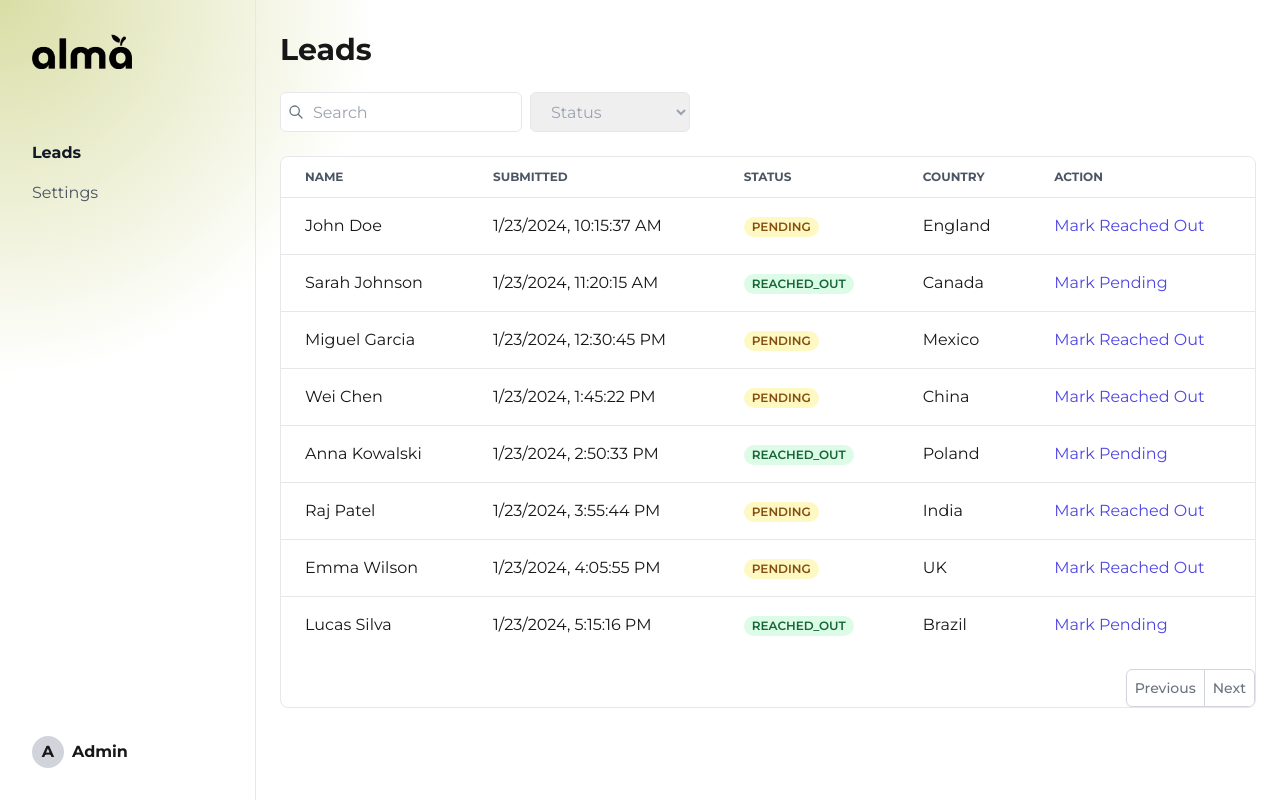
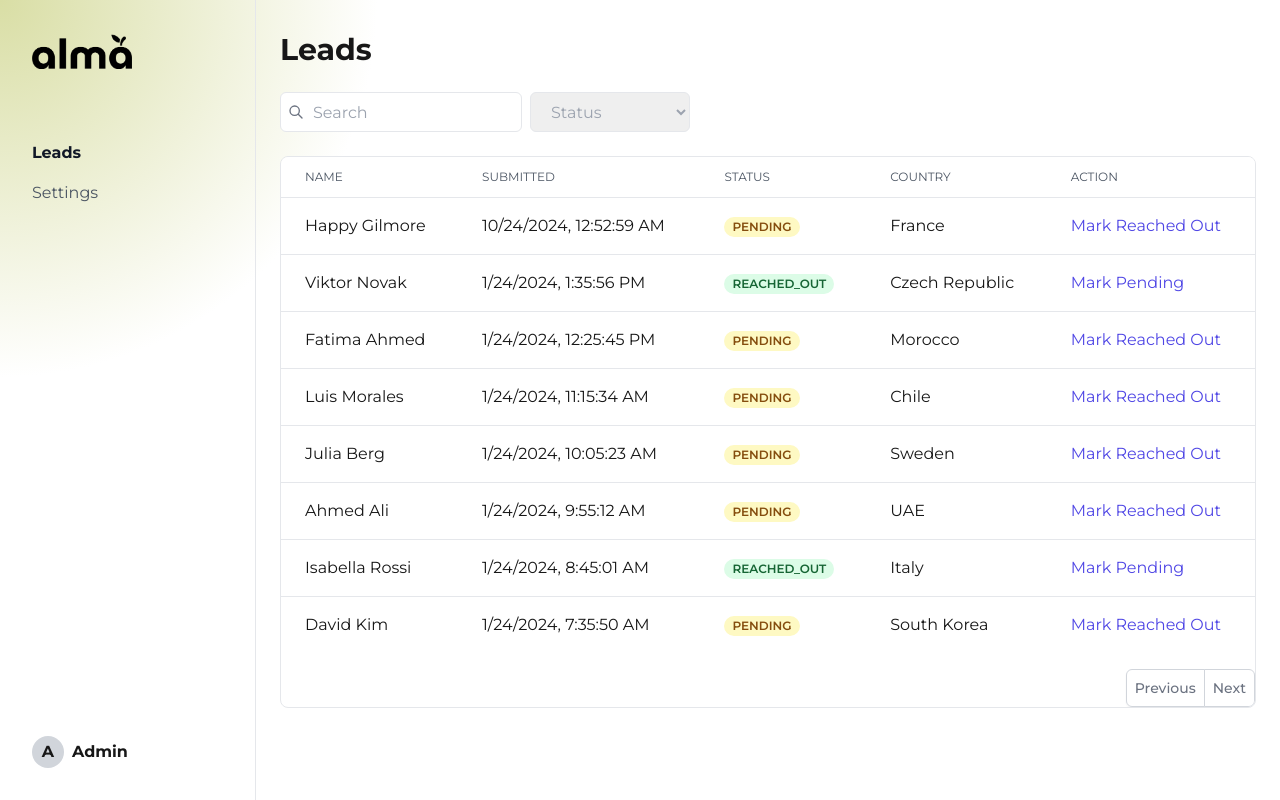
Before and after one commit to null-hax/alma-lead-demo, a Next.js app: page /admin/leads in a window 1280 px wide. Built offline with nearby package versions, Linux system fonts and the light colour scheme; no server answers; sample sign-in values are in the browser's storage.

Commit message:
return desc sorted leads

```diff
--- a/src/app/api/leads/route.ts
+++ b/src/app/api/leads/route.ts
@@ -84,8 +84,8 @@
   const endIndex = page * limit;
 
   const sortedLeads = [...leads].sort((a, b) => {
-    if (a[sort as keyof Lead] < b[sort as keyof Lead]) return -1;
-    if (a[sort as keyof Lead] > b[sort as keyof Lead]) return 1;
+    if (a[sort as keyof Lead] < b[sort as keyof Lead]) return 1;
+    if (a[sort as keyof Lead] > b[sort as keyof Lead]) return -1;
     return 0;
   });
 
--- a/src/app/globals.css
+++ b/src/app/globals.css
@@ -30,3 +30,11 @@
   background-size: 100% 100%;
   background-repeat: no-repeat;
 }
+
+input:focus-visible, select:focus-visible {
+  outline: 1px solid #d9dea5;
+}
+
+th {
+  font-weight: 400;
+}
```
